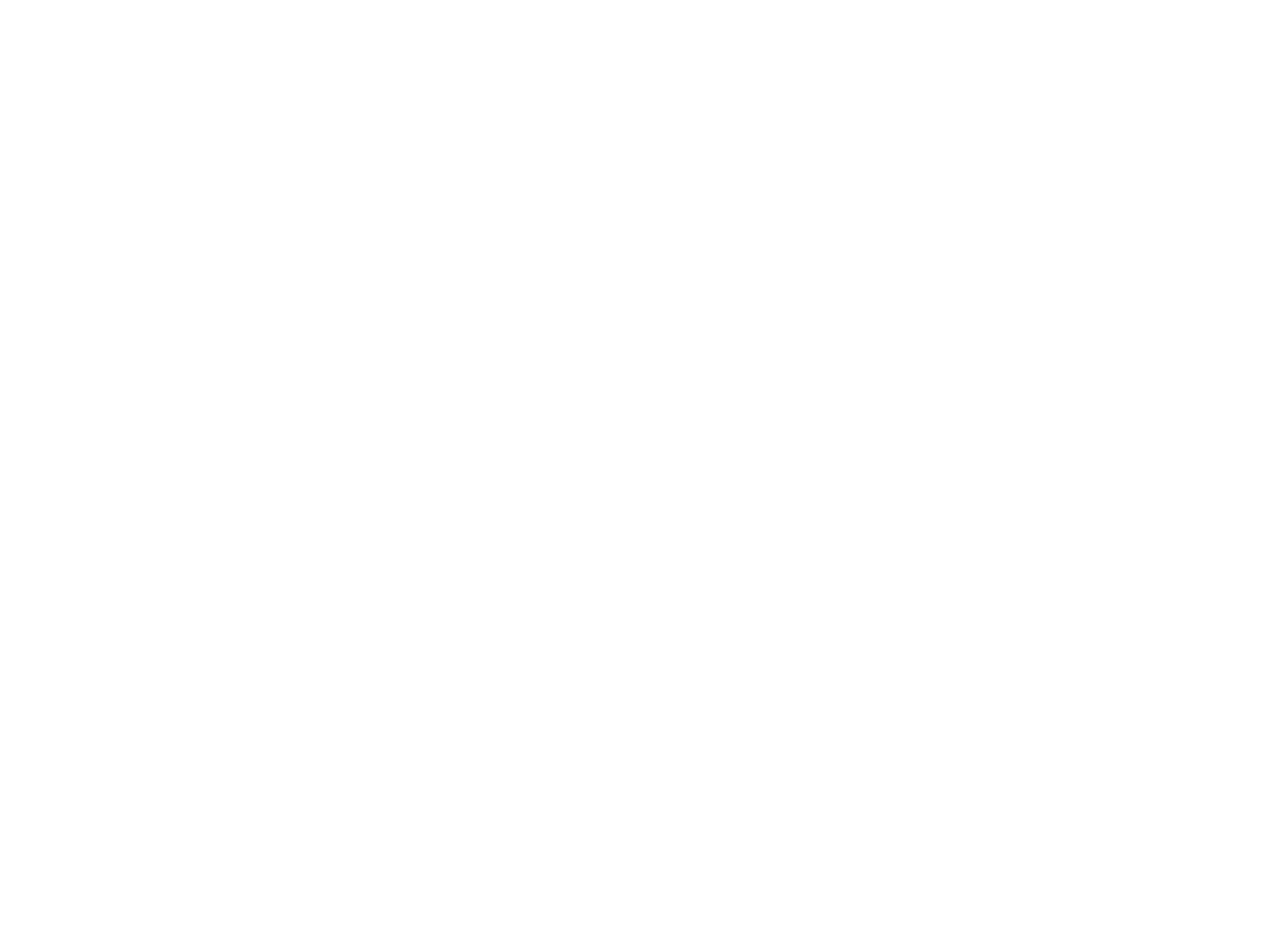
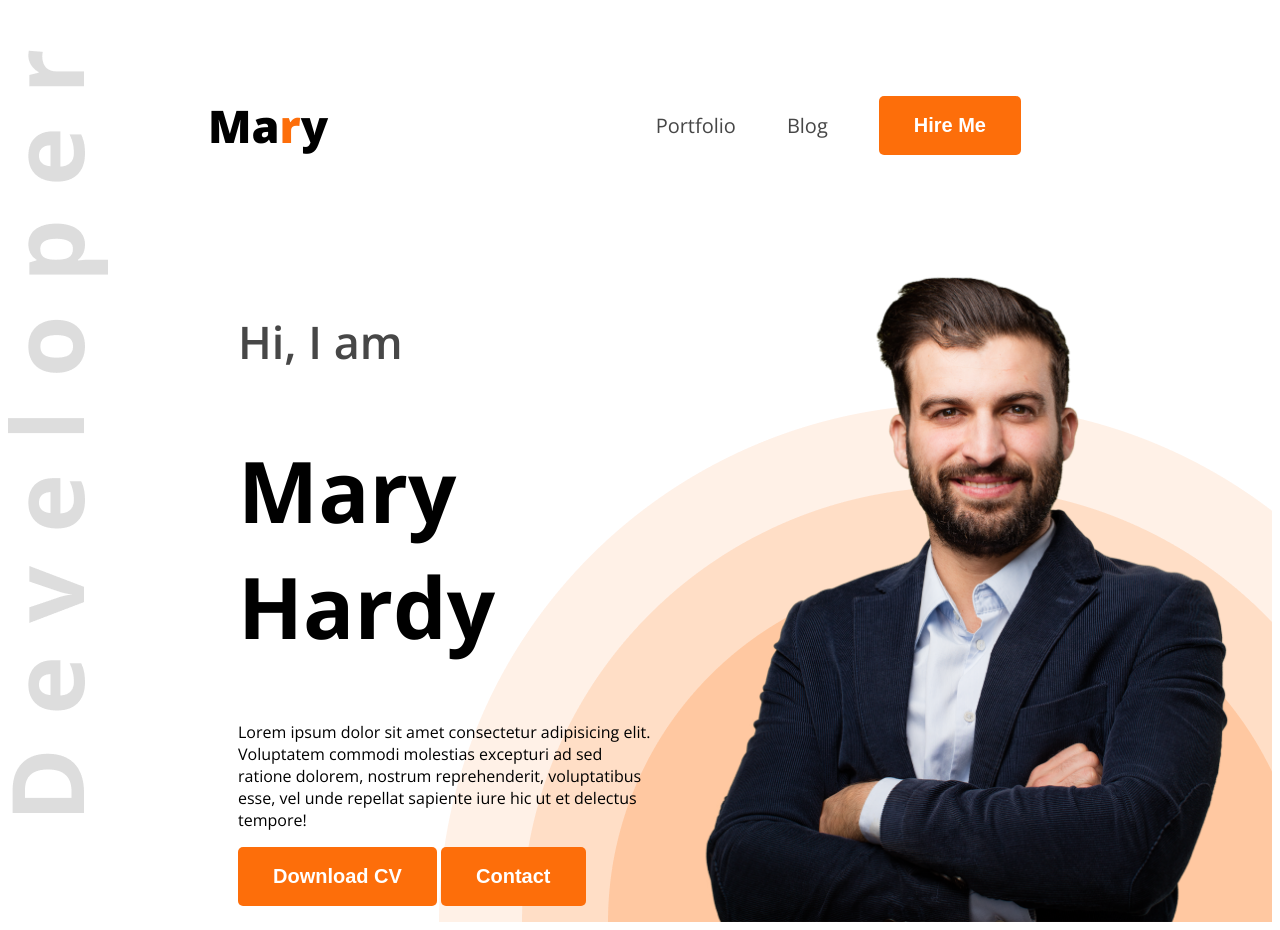
Before and after one commit to rubaiatferdous15/web-developer-portfolio15, a plain HTML site: page index.html in a window 1280 px wide. Before the commit the page ends 800 px from the top, so only its background shows below. Drawn offline with nearby package versions, Linux system fonts and the light colour scheme.

Commit message:
dialed in

```diff
--- a/index.html
+++ b/index.html
@@ -4,9 +4,32 @@
     <meta charset="UTF-8">
     <meta name="viewport" content="width=, initial-scale=1.0">
     <title>Web Developer Portfolio</title>
+    <link rel="preconnect" href="https://fonts.googleapis.com">
+<link rel="preconnect" href="https://fonts.gstatic.com" crossorigin>
+<link href="https://fonts.googleapis.com/css2?family=Open+Sans:ital,wght@0,300..800;1,300..800&display=swap" rel="stylesheet">
+    <link rel="stylesheet" href="styles/portfolio.css">
 </head>
-<body>
-    <header>
+<body class="open-sans-normal ">
+    <header class="header">
+        <nav>
+            <h3 class="nav-title">Ma<span class="text-primary">r</span>y</h3>
+            <ul>
+                <li><a class ="dark-2">Portfolio</a></li>
+                <li><a class="dark-2">Blog</a></li>
+                <li><a href=""><button class="btn-primary">Hire Me</button></a></li>
+            </ul>
+        </nav>
+        <div class="banner">
+            <div class="banner-content">
+                <h4 class="banner-greetings dark-2">Hi, I am</h4>
+                <h1 class="banner-title">Mary Hardy</h1>
+                <p class="banner-description">Lorem ipsum dolor sit amet consectetur adipisicing elit. Voluptatem commodi molestias excepturi ad sed ratione dolorem, nostrum reprehenderit, voluptatibus esse, vel unde repellat sapiente iure hic ut et delectus tempore!</p>
+                <button class="btn-primary">Download CV</button>
+                <button class="btn-primary">Contact</button>
+
+            </div>
+            <img class="banner-profile-pic"src="images/hardy.png" alt="">
+        </div>
 
     </header>
     <main>
--- /dev/null
+++ b/styles/portfolio.css
@@ -0,0 +1,89 @@
+
+
+.open-sans-normal {
+  font-family: "Open Sans", sans-serif;
+  font-optical-sizing: auto;
+
+  font-style: normal;
+  font-variation-settings:
+    "wdth" 100;
+}
+
+/* shared style */
+
+.text-primary{
+    color: #FD6E0A;
+}
+.dark-2{
+    color: #474747;
+}
+
+
+.btn-primary{
+    background-color: #FD6E0A;
+    font-weight:  bold;
+    font-size: 20px;
+    color: white;
+    padding: 18px 35px;
+    border-radius: 5px;
+    border: none;
+}
+
+/* Nav Styles */
+nav{
+    display: flex;
+    align-items: center;
+    justify-content: space-between;
+    margin: 50px 200px;
+
+}
+
+.nav-title{
+    font-weight: 800;
+    font-size: 45px;
+}
+
+nav ul{
+    display: flex;
+    align-items: center;
+
+}
+
+nav ul li{
+    list-style: none;
+    margin-right: 51px;
+}
+
+nav li a{
+    text-decoration: none;
+    font-size: 20px;
+}
+
+.header{
+    background-image: url('../images/developer.png'), url('../images/header_bg.png');
+    background-repeat: no-repeat;
+    background-position: top left, bottom right;
+}
+
+.banner{
+    display: flex;
+    justify-content: space-between;
+    margin: 0 35px 0 230px;
+}
+.banner-content{
+    max-width: 580px;
+}
+
+.banner-greetings{
+    font-size: 45px;
+    font-weight: 600;
+}
+
+.banner-title{
+    font-weight: bold;
+    font-size: 85px;
+}
+
+.banner-profile-pic{
+    width: 580px;
+}
```
